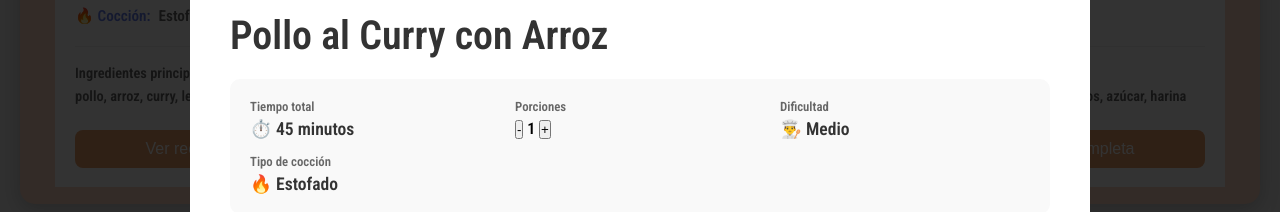
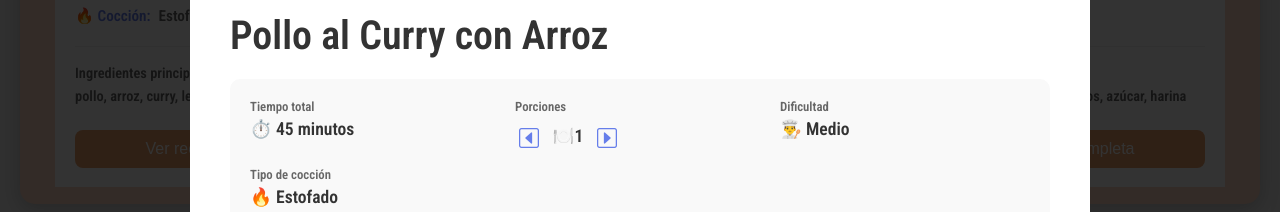
Before and after one commit to oscarjavier12/Recetario, a plain HTML site: page index.html in a window 1280 px wide. Both pictures are taken after a click on the element 216 px from the left and 813 px from the top of the page. Shown: the part 885-1097 px from the top of the page. Drawn offline with nearby package versions, Linux system fonts and the light colour scheme.

Commit message:
ingredientes

```diff
--- a/src/css/estilos.css
+++ b/src/css/estilos.css
@@ -557,3 +557,49 @@ h1 {
         font-size: 1.4em;
     }
 }
+
+.servings-btn {
+    background: transparent;
+    color: #667eea;
+    border: none;
+    width: 28px;
+    height: 28px;
+    border-radius: 6px;
+    font-size: 20px;
+    cursor: pointer;
+    transition: all 0.2s;
+    display: flex;
+    align-items: center;
+    justify-content: center;
+    padding: 0;
+}
+
+.servings-btn:hover {
+    background: #f0f0f0;
+    color: #5568d3;
+    transform: scale(1.1);
+}
+
+.servings-btn:active {
+    transform: scale(0.95);
+}
+
+.servings-btn i {
+    line-height: 1;
+}
+
+.servings-display {
+    font-size: 1.1em;
+    font-weight: bold;
+    color: #333;
+    min-width: 50px;
+    margin-bottom: 5px;
+    text-align: center;
+
+}
+
+.servings-control {
+    display: flex;
+    align-items: center;
+    margin-top: 5px;
+}
--- a/src/js/busqueda.js
+++ b/src/js/busqueda.js
@@ -268,19 +268,30 @@ function adjustIngredient(ingredient, originalServings, newServings) {
             formatted = Math.round(newNumber).toString();
         }
 
-        return `${formatted}${unit ? ' ' + unit : ''}`;
+        return `${formatted} ${unit ? ' ' + unit : ''}`;
     });
 }
+
+let currentServings = 1;
 
 function updateServings(recipeId, newServings) {
     const recipe = recipes.find(r => r.id === recipeId);
     const ingredientsList = document.getElementById('ingredientsList');
     const servingsDisplay = document.getElementById('servingsDisplay');
+    const minusBtn = document.getElementById('minusBtn');
+    const plusBtn = document.getElementById('plusBtn');
+    if (newServings >= 16) return;
+    // Actualizar el valor actual
+    currentServings = newServings;
+    servingsDisplay.textContent = '🍽️' + currentServings;
 
-    servingsDisplay.textContent = newServings;
+    // Actualizar los botones con el nuevo valor
+    minusBtn.onclick = () => updateServings(recipeId, Math.max(1, currentServings - 1));
+    plusBtn.onclick = () => updateServings(recipeId, currentServings + 1);
 
+    // Recalcular ingredientes
     ingredientsList.innerHTML = recipe.fullIngredients.map(ing =>
-        `<li>${adjustIngredient(ing, recipe.servings, newServings)}</li>`
+        `<li>${adjustIngredient(ing, recipe.servings, currentServings)}</li>`
     ).join('');
 }
 
@@ -341,7 +352,11 @@ function showRecipe(id) {
     const modal = document.getElementById('modal');
     const content = document.getElementById('modalContent');
 
+    // Resetear porciones al abrir
+    currentServings = recipe.servings;
+
     content.innerHTML = `
+        <link rel="stylesheet" href="https://cdn.jsdelivr.net/npm/bootstrap-icons@1.11.3/font/bootstrap-icons.min.css">
         <img src="${recipe.image}" alt="${recipe.name}" class="modal-image">
         <div class="modal-body">
             <h2 class="modal-title">${recipe.name}</h2>
@@ -354,9 +369,9 @@ function showRecipe(id) {
                 <div class="meta-item">
                     <span class="meta-label-modal">Porciones</span>
                     <div class="servings-control">
-                        <button class="servings-btn" onclick="updateServings(${recipe.id}, Math.max(1, ${recipe.servings} - 1))">-</button>
-                        <span class="servings-display" id="servingsDisplay">${recipe.servings}</span>
-                        <button class="servings-btn" onclick="updateServings(${recipe.id}, ${recipe.servings} + 1)">+</button>
+                        <button class="servings-btn" id="minusBtn"><i class="bi bi-caret-left-square"></i></button>
+                        <span class="servings-display" id="servingsDisplay">🍽️${recipe.servings}</span>
+                        <button class="servings-btn" id="plusBtn"><i class="bi bi-caret-right-square"></i></button>
                     </div>
                 </div>
                 <div class="meta-item">
@@ -387,6 +402,10 @@ function showRecipe(id) {
 
     modal.style.display = 'block';
     document.body.style.overflow = 'hidden';
+
+    // Agregar event listeners después de crear el HTML
+    document.getElementById('minusBtn').onclick = () => updateServings(recipe.id, Math.max(1, currentServings - 1));
+    document.getElementById('plusBtn').onclick = () => updateServings(recipe.id, currentServings + 1);
 }
 
 function closeModal() {
```
